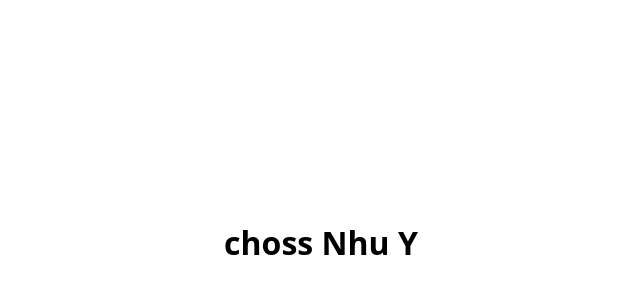
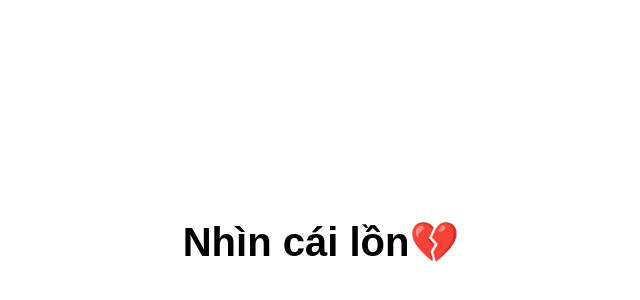
Before and after one commit to Education00/Huu-anh, a plain HTML site: page index.html in a window 1280 px wide. Shown: the part 158-458 px from the top of the page, without its empty margins (319-959 px from the left). Drawn offline with Linux system fonts and the light colour scheme.

Commit message:
Add files via upload

```diff
--- a/index.html
+++ b/index.html
@@ -3,22 +3,25 @@
 <head>
   <meta charset="UTF-8">
   <meta name="viewport" content="width=device-width, initial-scale=1.0">
-    <title>choss Nhu Y</title>
+  <title>Nhìn cái lồn💔</title>
   <style>
+    html, body {
+      margin: 0;
+      width: 100%;
+      height: 100%;
+    }
     body {
-            margin: 0;
-            height: 100vh;
       display: flex;
+      align-items: center;
       justify-content: center;
-            align-items: center;
-            font-family: system-ui, sans-serif;
-        }
-        h1 {
-            margin: 0;
+      background: #fff;
+      font-family: Arial, sans-serif;
+      font-size: 40px;
+      font-weight: bold;
     }
   </style>
 </head>
 <body>
-    <h1>choss Nhu Y</h1>
+  Nhìn cái lồn💔
 </body>
 </html>
```
Lines whose indentation alone changed are shown as unchanged.
